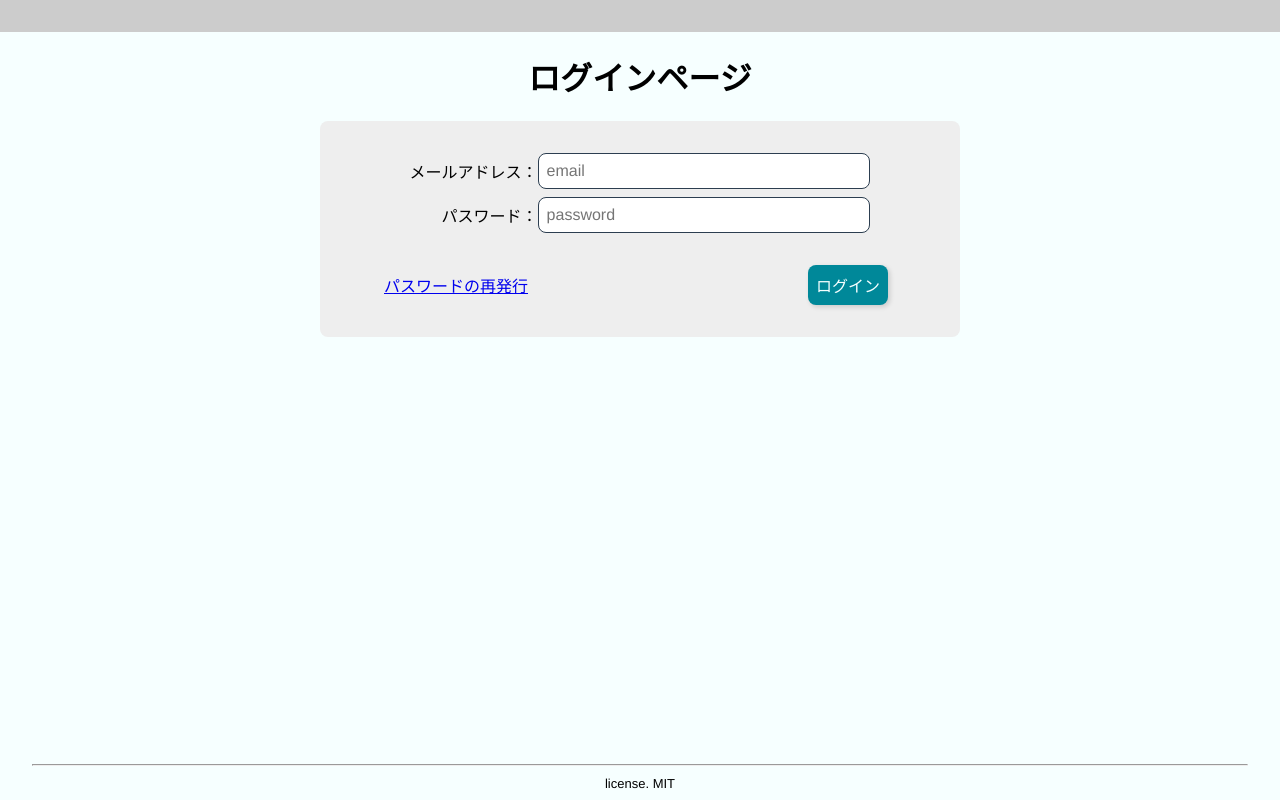
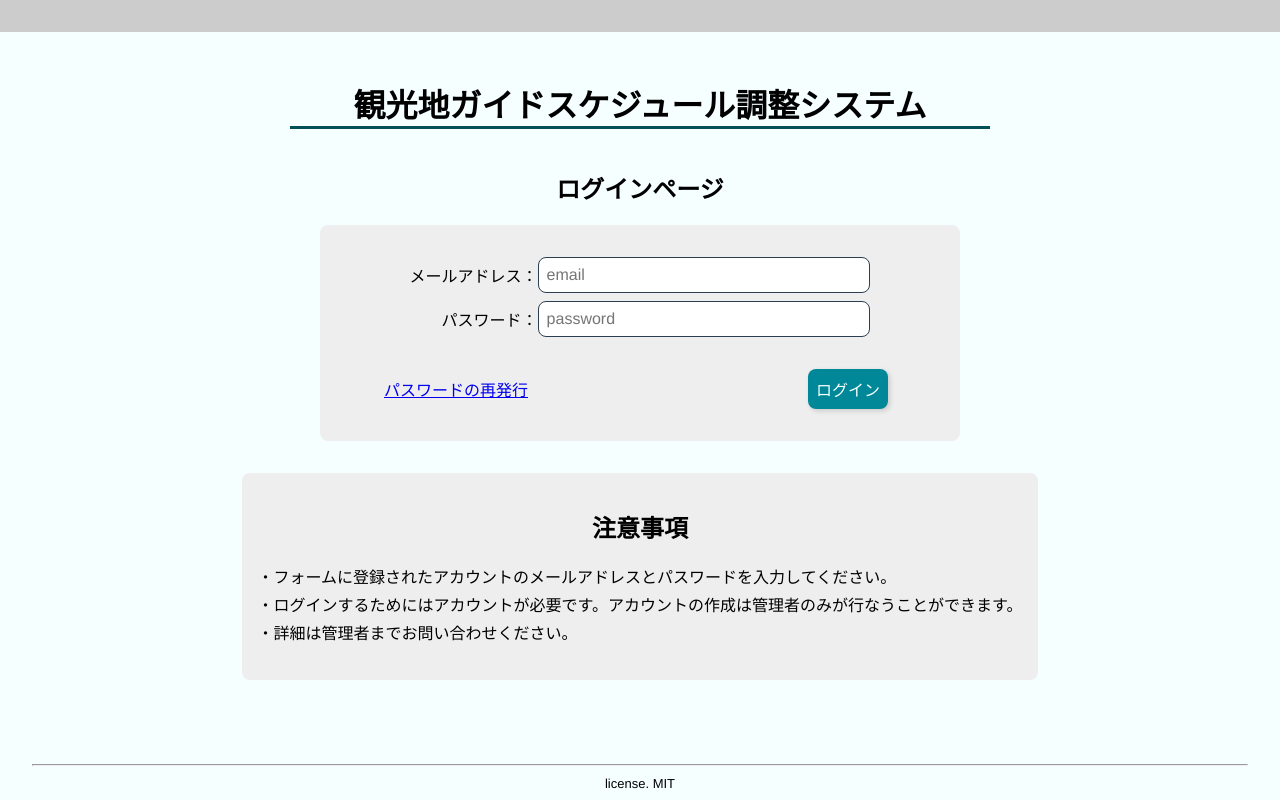
Before and after one commit to e-harp-intern/R4FY, a Vue app in the folder web/: page / in a window 1280 px wide. Built offline with nearby package versions, Linux system fonts and the light colour scheme.

Commit message:
#117 ログインページに注意事項を追加

```diff
--- a/web/src/i18n/languages/ja.js
+++ b/web/src/i18n/languages/ja.js
@@ -1,13 +1,16 @@
 /* eslint-disable */
 
 export default {
+    app_name: "観光地ガイドスケジュール調整システム",
     pages: {
         login: {
             title: "ログインページ",
             error: {
                 status_401: "メールアドレスまたはパスワードが違います。",
                 status_500: "エラーが発生しました。"
-            }
+            },
+            info_title: "注意事項",
+            info: "・フォームに登録されたアカウントのメールアドレスとパスワードを入力してください。\n・ログインするためにはアカウントが必要です。アカウントの作成は管理者のみが行なうことができます。\n・詳細は管理者までお問い合わせください。"
         },
         tours: {
             title: "ツアー",
--- a/web/src/views/LoginView.vue
+++ b/web/src/views/LoginView.vue
@@ -1,7 +1,10 @@
 <template>
   <div id="login">
+    <!-- アプリタイトル -->
+    <h1 class="app-name">{{ $t("app_name") }}</h1>
+
     <!-- タイトル -->
-    <h1>{{ $t("pages.login.title") }}</h1>
+    <h2>{{ $t("pages.login.title") }}</h2>
 
     <!-- 入力フォーム -->
     <div class="form-frame">
@@ -31,8 +34,18 @@
     </div>
 
     <!-- エラー時の表示 -->
-    <p v-if="this.error === 401">{{ $t("pages.login.error.status_401") }}</p>
-    <p v-if="this.error === 500">{{ $t("pages.login.error.status_500") }}</p>
+    <p v-if="this.error === 401" class="error-info">
+      {{ $t("pages.login.error.status_401") }}
+    </p>
+    <p v-if="this.error === 500" class="error-info">
+      {{ $t("pages.login.error.status_500") }}
+    </p>
+
+    <!-- 説明 -->
+    <div class="login_info">
+      <h2>{{ $t("pages.login.info_title") }}</h2>
+      <p>{{ $t("pages.login.info") }}</p>
+    </div>
   </div>
 </template>
 
@@ -40,6 +53,13 @@
 #login {
   position: relative;
 
+  .app-name {
+    margin-top: 1.5em;
+    border-bottom: 0.1em solid var(--color-theme);
+    display: inline-block;
+    padding: 0 2em;
+    box-sizing: border-box;
+  }
   .form-frame {
     margin: 0 auto;
     width: 640px;
@@ -67,6 +87,23 @@
     display: flex;
     justify-content: space-between;
     align-items: center;
+  }
+  .login_info {
+    display: inline-block;
+    width: auto;
+    padding: 1em;
+    margin: 0 auto;
+    margin-top: 2em;
+    background-color: var(--color-light-gray);
+    border-radius: 0.5em;
+    box-sizing: border-box;
+  }
+  .login_info > p {
+    text-align: left;
+    line-height: 1.75em;
+  }
+  .error-info {
+    font-weight: bold;
   }
 }
 </style>
```
